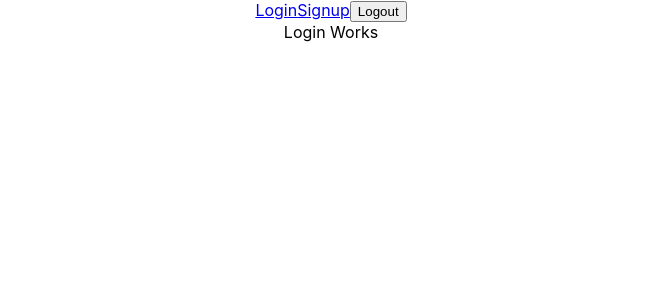
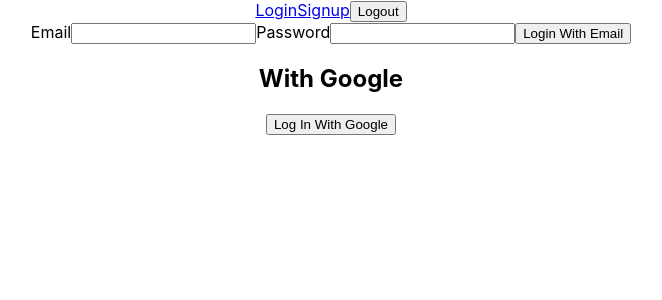
Before and after one commit to Sunflair0/sunburst747474, a React (Create React App) app: page /login in a window 1280 px wide. Shown: the top 300 px of the page, without its empty margins (309-971 px from the left). Built offline with nearby package versions, Linux system fonts and the light colour scheme; no server answers.

Commit message:
updated env info in FB.js

```diff
--- a/src/App.js
+++ b/src/App.js
@@ -1,5 +1,5 @@
 import "./App.css";
-import { useCallback, useState } from "react";
+import { useCallback, useEffect, useState } from "react";
 import {
   BrowserRouter as Router,
   NavLink,
@@ -11,18 +11,16 @@ import ProtectedRoute from "./shared/ProtectedRoute";
 import Login from "./components/Login";
 import Landing from "./components/Landing";
 import Signup from "./components/Signup";
-
+import app, { auth } from "./Firebase";
 
 function App() {
   const [user, setUser] = useState(null);
   const signUp = useCallback((email, password) => {
-    // TODO IMPLEMENT
-    console.log(`Received to signup ${email} ${password}... NYI`);
+    auth.createUserWithEmailAndPassword(email, password);
   });
 
   const loginWithEmail = useCallback((email, password) => {
-    // TODO IMPLEMENT
-    console.log(`Received to login ${email} ${password}... NYI`);
+    auth.signInWithEmailAndPassword(email, password);
   });
 
   const loginWithGoogle = useCallback(() => {
@@ -31,9 +29,15 @@ function App() {
   });
 
   const logout = useCallback(() => {
-    // TODO IMPLEMENT
-    console.log(`Triggered Logout`);
+    auth.signOut();
   });
+
+  useEffect(() => {
+    auth.onAuthStateChanged((user) => {
+      console.log(user);
+      setUser(user);
+    });
+  }, []);
 
   return (
     <Router>
--- a/src/Components/Landing.js
+++ b/src/Components/Landing.js
@@ -1,7 +1,7 @@
 import React from "react";
 
 const Login = () => {
-  return <div>Login Works</div>;
+  return <div>Landing Works</div>;
 };
 
 export default Login;
--- a/src/Components/Login.js
+++ b/src/Components/Login.js
@@ -1,7 +1,47 @@
-import React from "react";
+import React, { useState } from "react";
 
-const Login = () => {
-  return <div>Login Works</div>;
+const Login = ({ loginWithEmail, loginWithGoogle }) => {
+  const [email, setEmail] = useState("");
+  const [password, setPassword] = useState("");
+  return (
+    <div>
+      <form>
+        <label htmlFor="email">Email</label>
+        <input
+          id="email"
+          value={email}
+          onChange={(e) => setEmail(e.target.value)}
+        />
+        <label htmlFor="password">Password</label>
+        <input
+          type="password"
+          id="password"
+          value={password}
+          onChange={(e) => setPassword(e.target.value)}
+        />
+        <button
+          onClick={(e) => {
+            e.preventDefault();
+            if (email.length > 5 && password.length > 5) {
+              loginWithEmail(email, password);
+            }
+          }}
+        >
+          Login With Email
+        </button>
+
+        <h2>With Google</h2>
+        <button
+          onClick={(e) => {
+            e.preventDefault();
+            loginWithGoogle();
+          }}
+        >
+          Log In With Google
+        </button>
+      </form>
+    </div>
+  );
 };
 
 export default Login;
--- a/src/Components/Signup.js
+++ b/src/Components/Signup.js
@@ -1,4 +1,4 @@
-import React, { useCallback, useState } from "react";
+import React, { useState } from "react";
 
 const Signup = ({ signUp }) => {
   const [email, setEmail] = useState("");
--- /dev/null
+++ b/src/Firebase.js
@@ -0,0 +1,15 @@
+import firebase from "firebase";
+
+const app = firebase.initializeApp({
+    apiKey: process.env.REACT_APP_FIREBASE_APIKEY,
+    authDomain: process.env.REACT_APP_FIREBASE_AUTH_DOMAIN,
+    projectId: process.env.REACT_APP_FIREBASE_PROJECT_ID,
+    storageBucket: process.env.REACT_APP_FIREBASE_STORAGE_BUCKET,
+    messagingSenderId: process.env.REACT_APP_FIREBASE_MESSAGING_SENDER_ID,
+    appId: process.env.REACT_APP_FIREBASE_MEASUREMENT_ID,
+    measurementId: process.env.REACT_APP_FIREBASE_MEASUREMENT_ID,
+});
+
+export const auth = app.auth();
+
+export default app;
```
Also changed, not shown: src/Components/ProtectedRoute.js (deleted, +0 -11 lines).
